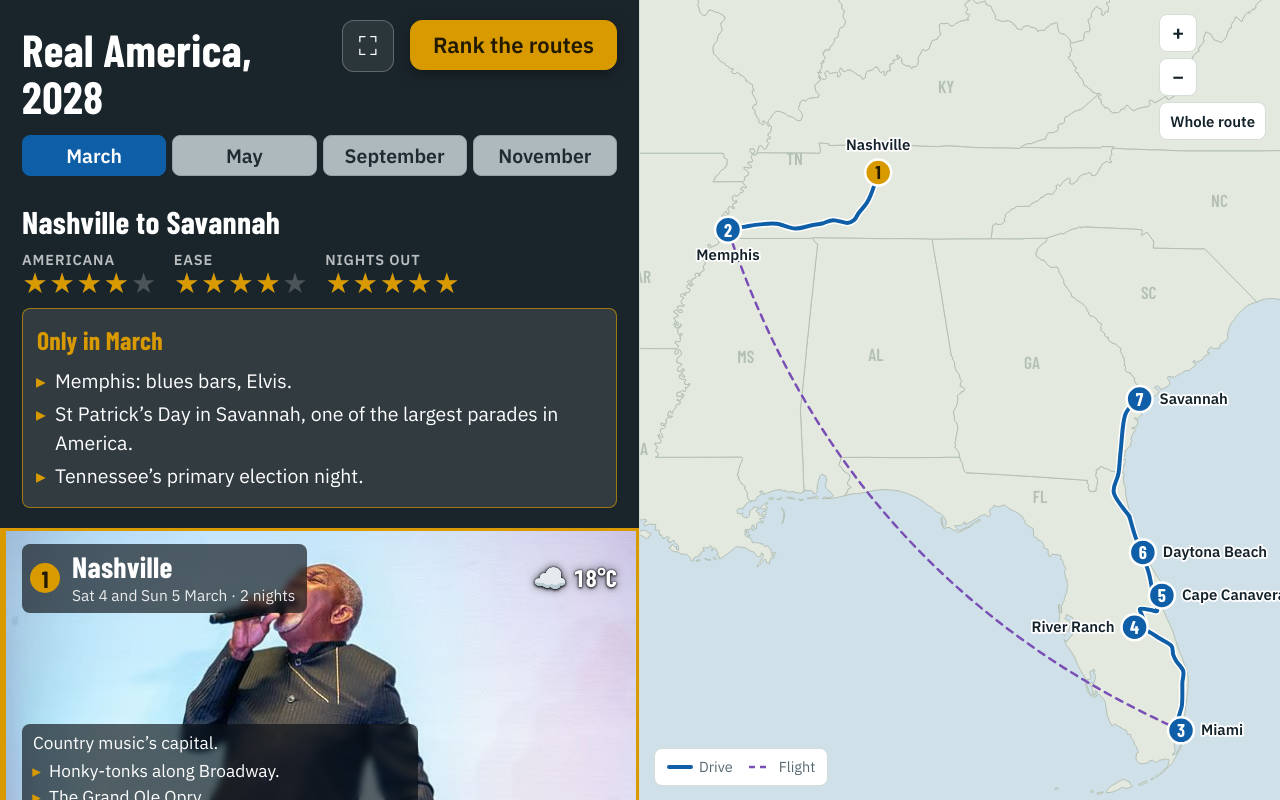
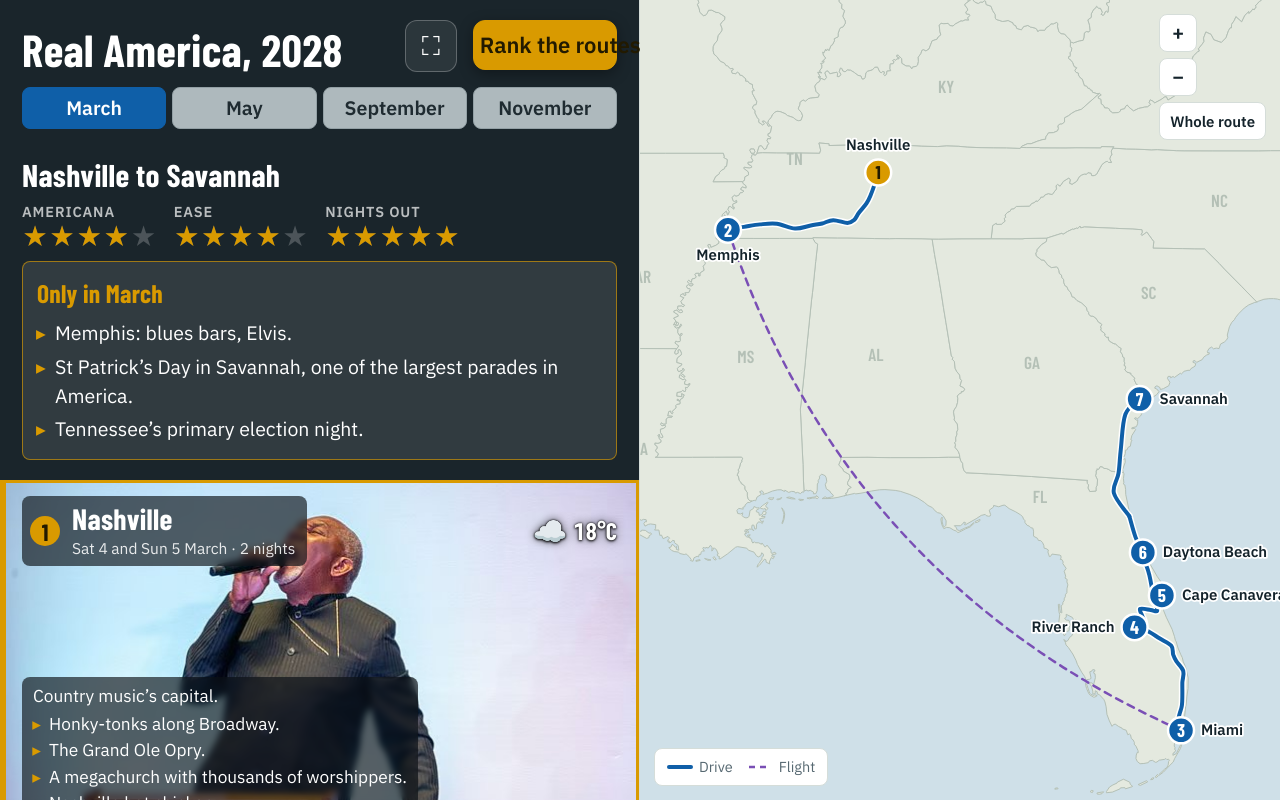
Before and after one commit to gidrodox/real-america, a plain HTML site: page index.html in a window 1280 px wide. Drawn offline with nearby package versions, Linux system fonts and the light colour scheme.

Commit message:
Rank button as wide as a month tab
Co-Authored-By: Claude Opus 5.5 <noreply@anthropic.com>
Claude-Session: https://claude.ai/code/session_01CUgb9NqmwY9sgaqNbWx1zB

```diff
--- a/index.html
+++ b/index.html
@@ -252,6 +252,9 @@ svg#map.drag{cursor:grabbing}
 .fsbtn{float:right;margin:0 0 0 10px;width:52px;height:52px;border-radius:12px;border:1px solid rgba(255,255,255,.25);background:rgba(255,255,255,.08);color:#fff;font-size:26px;line-height:1;cursor:pointer}
 .fsbtn:hover{background:rgba(255,255,255,.16)}
 @media (max-width:820px){.fsbtn{width:44px;height:44px;font-size:22px}}
+
+.rankbtn{width:calc((100% - 18px)/4);padding-left:6px;padding-right:6px;text-align:center;white-space:nowrap}
+@media (max-width:520px){.rankbtn{width:calc((100% - 9px)/4);font-size:14px;line-height:1.1;padding:6px 2px;white-space:normal;height:44px}}
 </style>
 </head>
 <body>
```
